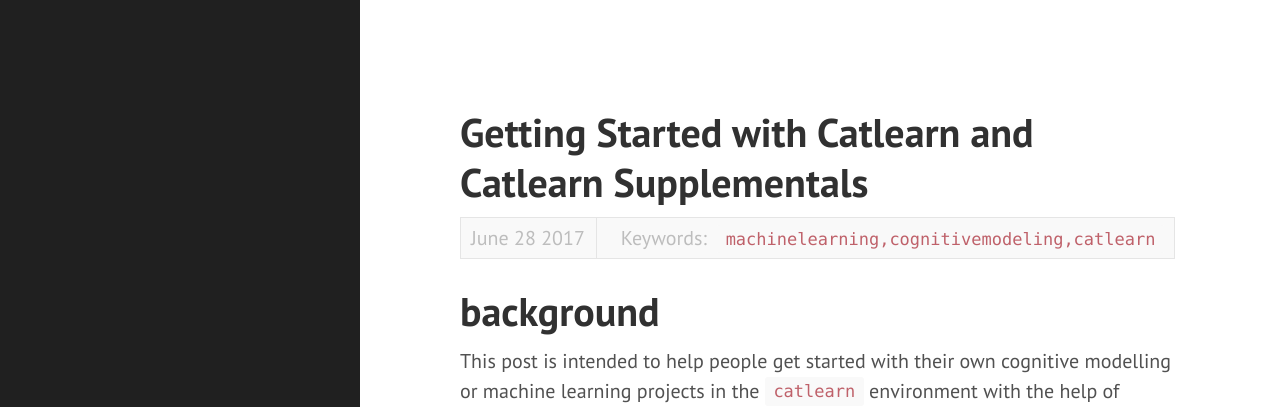
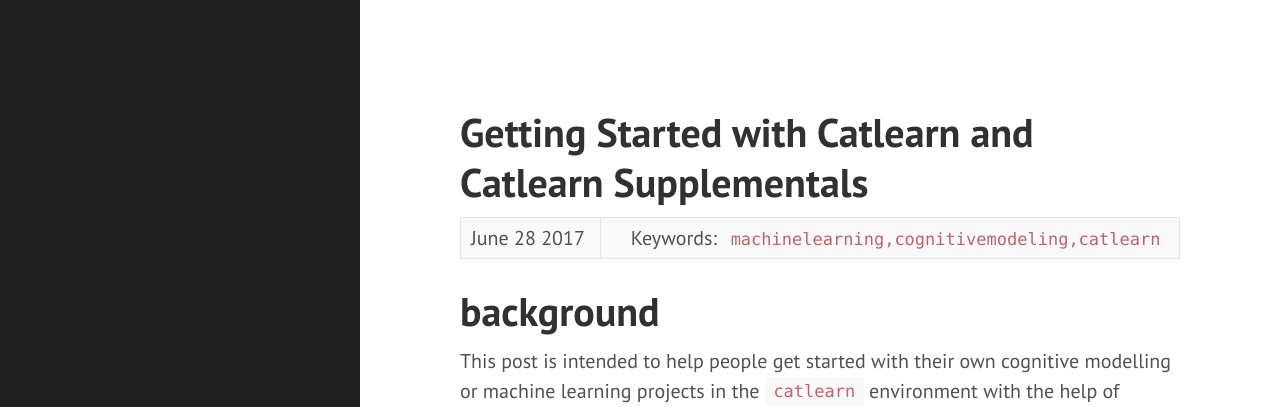
Before and after one commit to stoicml/ghonk.github.io, a Jekyll site: the page built from _posts/2017-6-28-catlearn-suppls-demo.md, in a window 1280 px wide. Shown: the top 407 px of the page. Built offline with Jekyll 4.4.1, drawn with Linux system fonts in a browser that asks for light colours; nearby versions of some CDN libraries; Markdown is read by kramdown in place of the engine named in the settings.

Commit message:
Update post.html

```diff
--- a/_layouts/post.html
+++ b/_layouts/post.html
@@ -1,77 +1,6 @@
 ---
 layout: default
 ---
-
-
-<style type="text/css">
-	/* metas */
-	#ptitle {
-		margin-bottom: 10px;
-	}
-	#pmeta {
-		padding-right: 5px;
-	}
-	#pmeta td {
-		vertical-align: top;
-		color: #BDBDBD;
-	}
-
-	#pmeta table {
-		width: 100%;
-	}
-	#keywordspan {
-		padding-right: 5px;
-		padding-left: 10px;
-	}
-
-	/* images */
-	#blogpost img {
-		max-width: 100%;
-		max-height: 250px;
-		object-fit: scale-down;
-		display: block;
-		margin: auto;
-	  }
-	#blogpost object {
-		max-width: 100%;
-		max-height: 250px;
-		display: block;
-		margin: auto;
-	}
-	 /* iframes */
-	#blogpost .videoembed {
-		width: 70%;
-		height: 5%;
-		margin: 0 auto;
-	}
-	#blogpost iframe {
-		width: 100%;
-		height: 100%;
-	}
-	/* style tables */
-	#blogpost .datatable  {
-	  border-collapse: collapse;
-	  border: 1px solid #546E7A;
-	  border-radius: 15px;
-	  margin: 10px auto;
-	  padding: 0 20px;
-	}
-	#blogpost .datatable tr:nth-of-type(odd) {
-	  background: #ECEFF1;
-	}
-	#blogpost .datatable th {
-	  background: #263238;
-	  border: 1px solid #546E7A;
-	  color: #ECEFF1;
-	  font-weight: bold;
-	}
-	#blogpost .datatable td, th{
-		padding: 0.2em 1em;
-		border: 1px solid #546E7A;
-		text-align: left;
-	}
-</style>
-
 
 
 <h1 id='ptitle'>{{page.title}}</h1>
```
